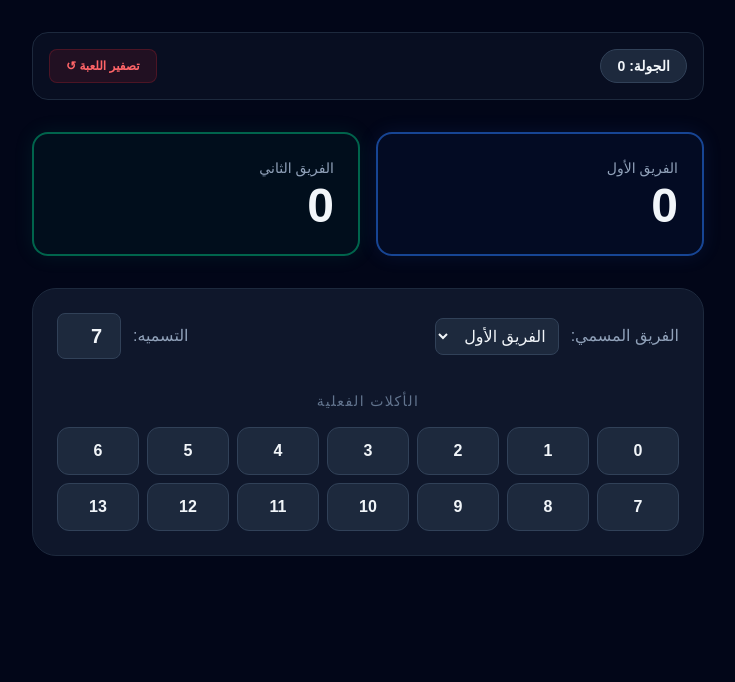
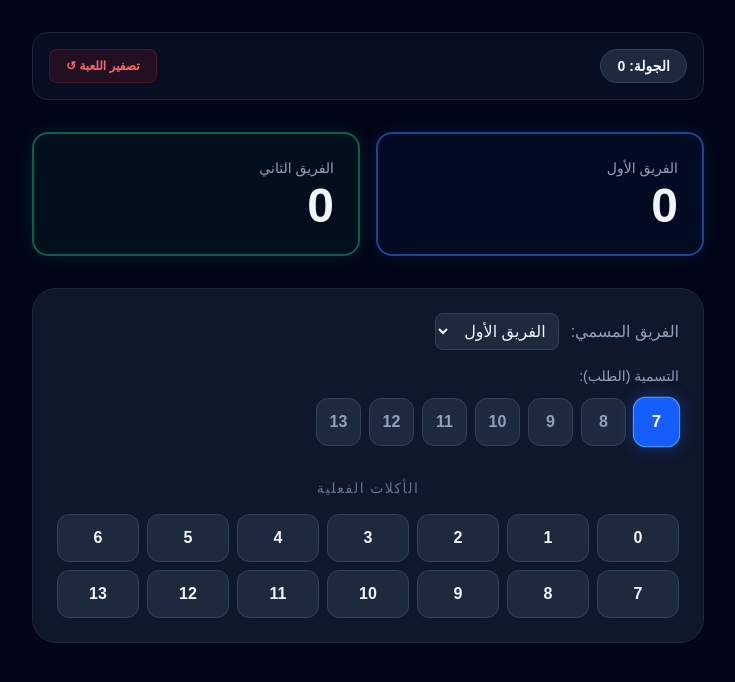
Before and after one commit to Amro145/whist, a Next.js app: page / in a window 1280 px wide. Both pictures are taken after a click on the button "ابدأ الملحمة 🃏". Shown: the top 682 px of the page, without its empty margins (272-1007 px from the left). Built offline with nearby package versions, Linux system fonts and the light colour scheme.

Commit message:
refactor: update page layout and component structure in app/page.tsx

```diff
--- a/app/page.tsx
+++ b/app/page.tsx
@@ -93,12 +93,12 @@ const WhistGame = () => {
             <input
               type="text" placeholder="اسم الفريق الأول"
               className="w-full p-3 bg-slate-900 border border-slate-600 rounded-lg focus:ring-2 focus:ring-blue-500 outline-none"
-              onChange={(e) => setTeamNames({...teamNames, t1: e.target.value || 'الفريق الأول'})}
+              onChange={(e) => setTeamNames({ ...teamNames, t1: e.target.value || 'الفريق الأول' })}
             />
             <input
               type="text" placeholder="اسم الفريق الثاني"
               className="w-full p-3 bg-slate-900 border border-slate-600 rounded-lg focus:ring-2 focus:ring-emerald-500 outline-none"
-              onChange={(e) => setTeamNames({...teamNames, t2: e.target.value || 'الفريق الثاني'})}
+              onChange={(e) => setTeamNames({ ...teamNames, t2: e.target.value || 'الفريق الثاني' })}
             />
             <button
               onClick={() => setIsGameStarted(true)}
@@ -146,9 +146,22 @@ const WhistGame = () => {
                   <option value="t2">{teamNames.t2}</option>
                 </select>
               </div>
-              <div className="flex items-center gap-3">
-                <span className="text-slate-400">التسميه:</span>
-                <input type="number" min="7" max="13" value={bid.count} className="w-16 bg-slate-800 p-2 rounded-lg border border-slate-700 text-center text-xl font-bold" onChange={(e) => setBid({...bid, count: parseInt(e.target.value) || 7})} />
+              <div className="flex flex-col gap-3">
+                <span className="text-slate-400 text-sm">التسمية (الطلب):</span>
+                <div className="flex flex-wrap gap-2">
+                  {[7, 8, 9, 10, 11, 12, 13].map((num) => (
+                    <button
+                      key={num}
+                      onClick={() => setBid({ ...bid, count: num })}
+                      className={`flex-1 min-w-[45px] h-12 rounded-xl font-bold transition-all border ${bid.count === num
+                          ? "bg-blue-600 border-blue-400 text-white shadow-[0_0_15px_rgba(37,99,235,0.4)] scale-105"
+                          : "bg-slate-800 border-slate-700 text-slate-400 hover:border-slate-500"
+                        }`}
+                    >
+                      {num}
+                    </button>
+                  ))}
+                </div>
               </div>
             </div>
 
```
